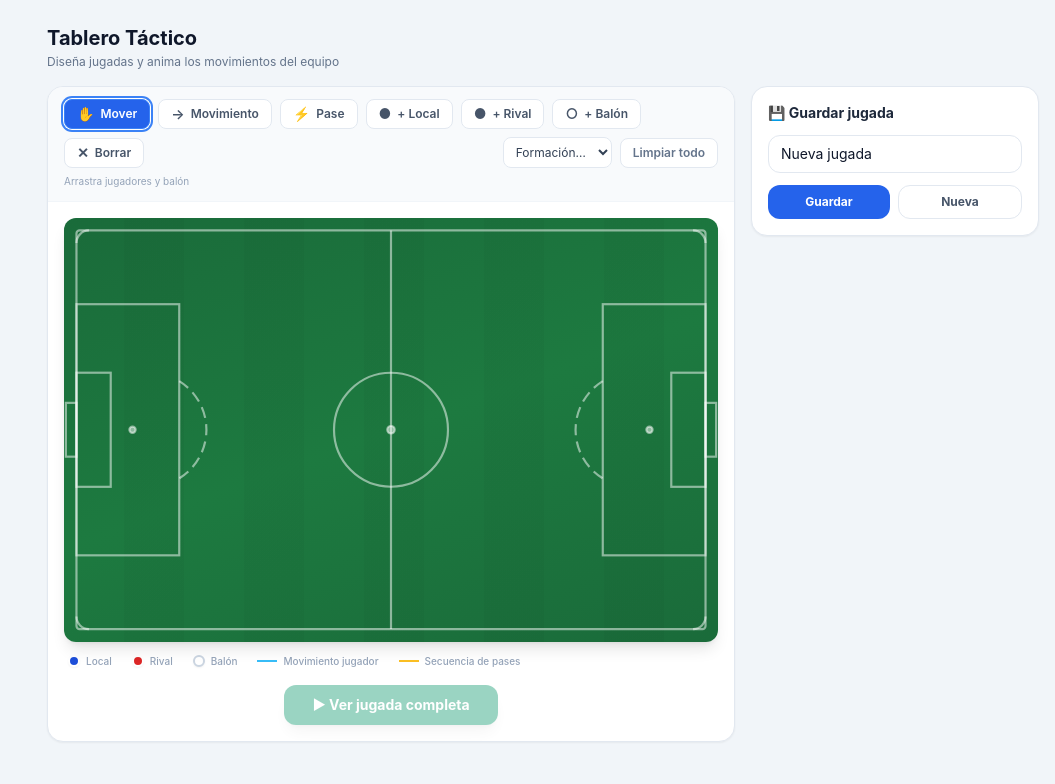
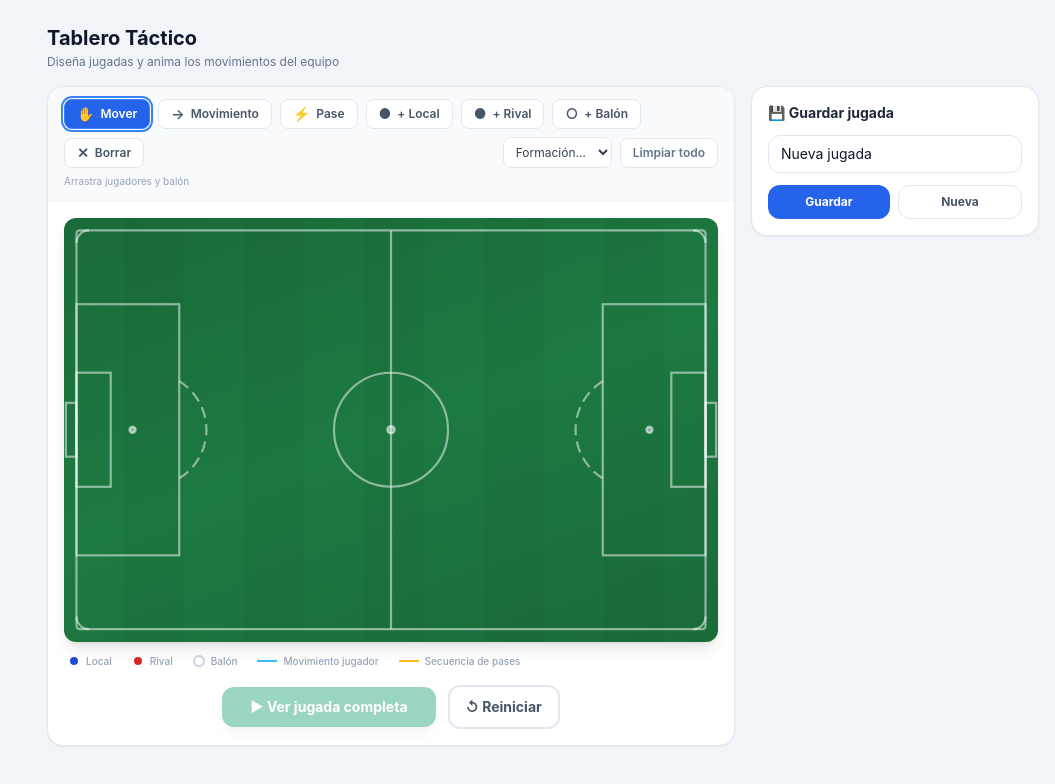
Before and after one commit to alexanderestradaconsuegra-tech/futmetrics, a Next.js app: page /tactics in a window 1280 px wide. Shown: the top 784 px of the page, without its empty margins (225-1280 px from the left). Built offline with nearby package versions, Linux system fonts and the light colour scheme.

Commit message:
Add reset button and fix repeat-play bug on tactical board

```diff
--- a/src/app/tactics/page.tsx
+++ b/src/app/tactics/page.tsx
@@ -160,7 +160,13 @@ export default function TacticsPage() {
   }
 
   function playAnim() {
-    stopAnim(true)
+    // Always cancel and reset before starting — prevents stale state on repeat plays
+    cancelAnimationFrame(rafRef.current)
+    setAnimM(null)
+    setAnimBall(null)
+    setPassStep(-1)
+    setPlaying(false)
+
     const passLines = lines.filter(l => l.type === "pass")
     const runLines  = lines.filter(l => l.type === "run")
 
@@ -467,11 +473,18 @@ export default function TacticsPage() {
                     ⏹ Detener
                   </button>
                 ) : (
-                  <button onClick={playAnim}
-                    disabled={lines.length===0 && markers.filter(m=>m.team!=="ball").length===0}
-                    className="flex items-center gap-2 px-7 py-2.5 rounded-xl bg-emerald-600 text-white text-sm font-bold shadow-lg hover:bg-emerald-700 disabled:opacity-40 disabled:cursor-not-allowed transition-colors">
-                    ▶ Ver jugada completa
-                  </button>
+                  <>
+                    <button onClick={playAnim}
+                      disabled={lines.length===0 && markers.filter(m=>m.team!=="ball").length===0}
+                      className="flex items-center gap-2 px-7 py-2.5 rounded-xl bg-emerald-600 text-white text-sm font-bold shadow-lg hover:bg-emerald-700 disabled:opacity-40 disabled:cursor-not-allowed transition-colors">
+                      ▶ Ver jugada completa
+                    </button>
+                    <button onClick={()=>stopAnim(true)}
+                      title="Volver al inicio"
+                      className="flex items-center gap-2 px-4 py-2.5 rounded-xl border-2 border-slate-200 bg-white text-slate-600 text-sm font-bold hover:bg-slate-50 hover:border-slate-300 transition-colors">
+                      ↺ Reiniciar
+                    </button>
+                  </>
                 )}
               </div>
 
```
